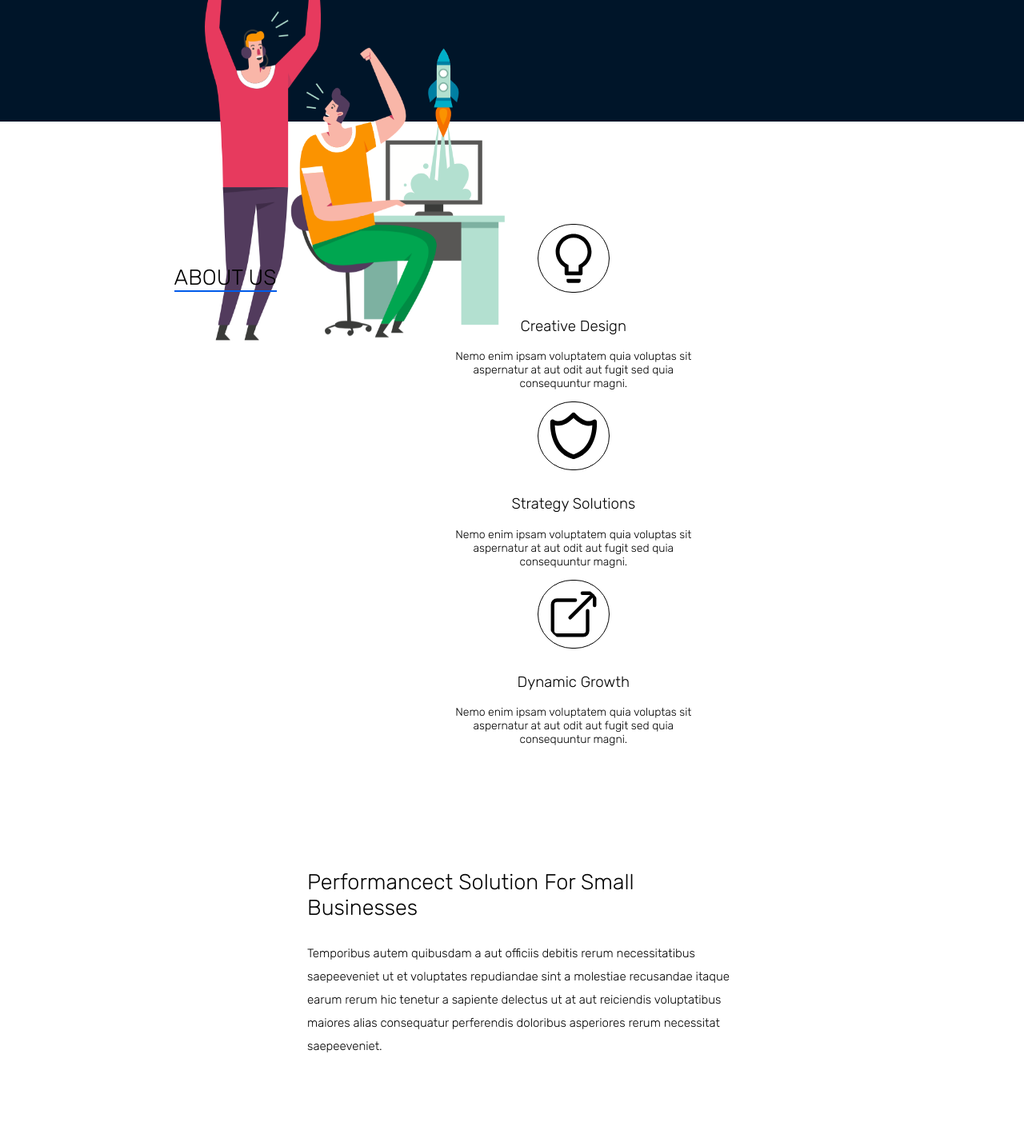
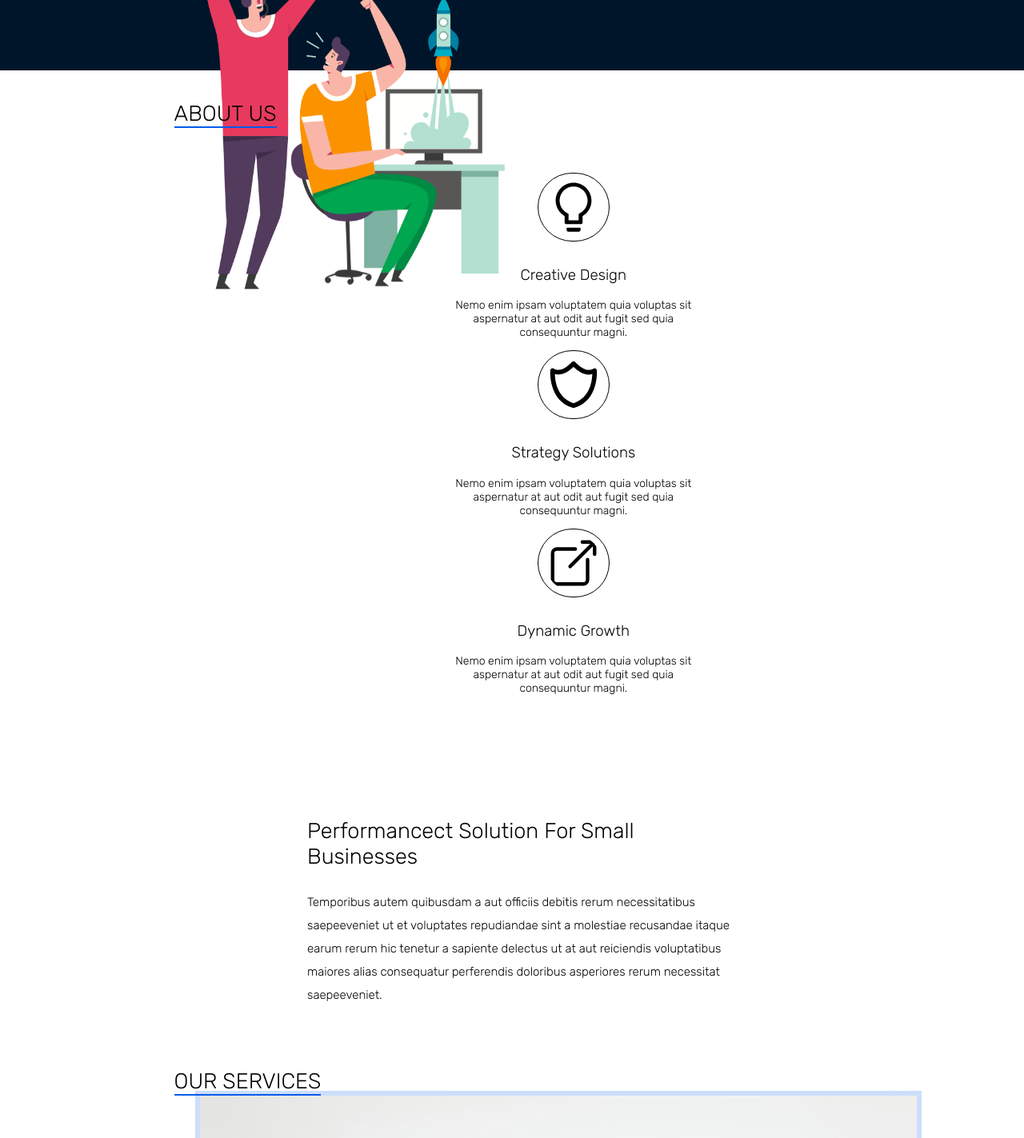
Before and after one commit to Sarin-Bhattarai/Landing-Page, a React (Create React App) app: page / in a window 1280 px wide. Shown: the part 640-2063 px from the top of the page at 80% size. Built offline with nearby package versions, Linux system fonts and the light colour scheme; the HTML template or start-up script is replaced by a standard one.

Commit message:
feat(changes header)

```diff
--- a/src/components/Navbar.jsx
+++ b/src/components/Navbar.jsx
@@ -13,9 +13,7 @@ const Navbar = () => {
 
   return (
     <>
-      {/* change */}
       <nav ref={navRef}>
-        {/* first part */}
         <a href="/">
           <img className="logo-img" src={logo} alt="logo" />
         </a>
--- a/src/utils/css/about.css
+++ b/src/utils/css/about.css
@@ -1,7 +1,7 @@
 @import url('https://fonts.googleapis.com/css2?family=Rubik:wght@300&display=swap');
 
 .section-header{
-    margin-top: 4%;
+    margin-top: -7%;
     margin-left: 17%;
     font-family: 'Rubik', sans-serif;
     font-weight: 300;
--- a/src/utils/css/blog.css
+++ b/src/utils/css/blog.css
@@ -1,7 +1,7 @@
 @import url('https://fonts.googleapis.com/css2?family=Rubik:wght@300&display=swap');
 
 .blog-header{
-    margin-top: 5%;
+    margin-top: -7%;
     margin-left: 17%;
     font-family: 'Rubik', sans-serif;
     font-weight: 300;
--- a/src/utils/css/contact.css
+++ b/src/utils/css/contact.css
@@ -1,7 +1,7 @@
 @import url('https://fonts.googleapis.com/css2?family=Rubik:wght@300&display=swap');
 
 .contact-header {
-    margin-top: 4%;
+    margin-top: -7%;
     margin-left: 17%;
     font-family: 'Rubik', sans-serif;
     font-weight: 300;
--- a/src/utils/css/feature.css
+++ b/src/utils/css/feature.css
@@ -2,7 +2,7 @@
 
 /* for first row */
 .feature-header{
-            margin-top: 5%;
+            margin-top: -7%;
             margin-left: 17%;
             font-family: 'Rubik', sans-serif;
             font-weight: 300;
--- a/src/utils/css/home.css
+++ b/src/utils/css/home.css
@@ -2,7 +2,7 @@
 
 .home-first-row{
     text-align: center;
-    margin-top: 15%;
+    margin-top: 10%;
     margin-bottom: 0;
     font-family: 'Rubik', sans-serif;
     color: white;
--- a/src/utils/css/pricing.css
+++ b/src/utils/css/pricing.css
@@ -1,7 +1,7 @@
 @import url('https://fonts.googleapis.com/css2?family=Rubik:wght@300&display=swap');
 
 .pricing_header{
-        margin-top: 4%;
+        margin-top: -7%;
         margin-left: 15%;
         font-family: 'Rubik', sans-serif;
         font-weight: 300;
--- a/src/utils/css/services.css
+++ b/src/utils/css/services.css
@@ -1,7 +1,7 @@
 @import url('https://fonts.googleapis.com/css2?family=Rubik:wght@300&display=swap');
 
 .service-header{
-        margin-top: 5%;
+        margin-top: -7%;
         margin-left: 17%;
         font-family: 'Rubik', sans-serif;
         font-weight: 300;
```
